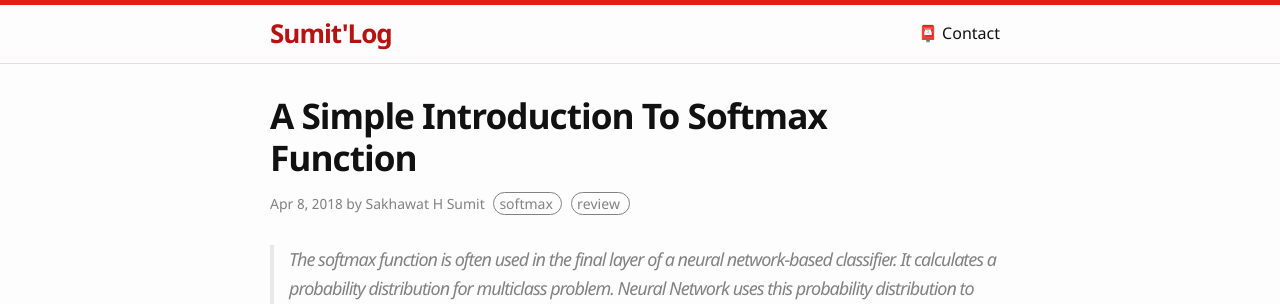
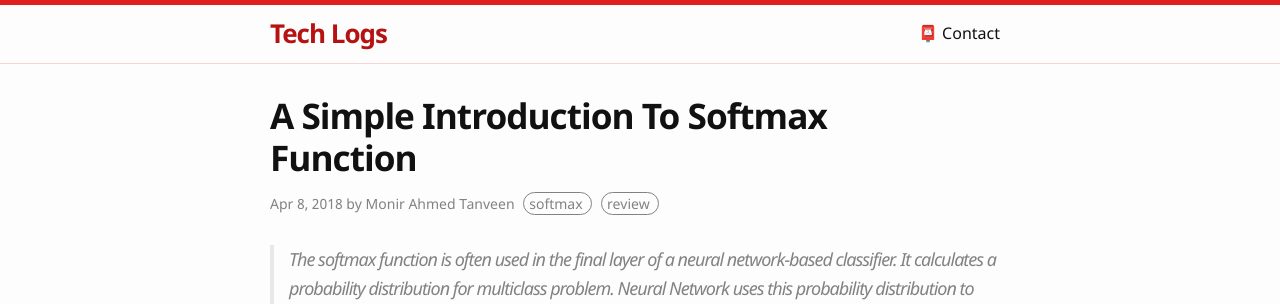
Before and after one commit to monirahmedtanveen/sumit.log, a Jekyll site: the page built from _posts/2018-05-25-a-simple-introduction-to-softmax -function.md, in a window 1280 px wide and 900 px high. Shown: the top 304 px of the window. Built offline with Jekyll 4.4.1, drawn with Linux system fonts in a browser that asks for light colours; formulas are drawn with MathJax 3.

Commit message:
updated _config.yml

```diff
--- a/_config.yml
+++ b/_config.yml
@@ -1,11 +1,11 @@
-title: Sumit'Log
-name: "Sumit's Notes"
-author: Sakhawat H Sumit
-linkedin_username: sakhawathsumit
-twitter_username: sakhawathsumit
-baseurl: "/sumit.log"
+title: Tech Logs
+name: "Monir's Notes"
+author: Monir Ahmed Tanveen
+linkedin_username: monirahmedtanveen
+twitter_username: monirtanveen
+baseurl: "/tech.logs"
 description: Document my learning notes.
-profile_url: "http://sakhawathsumit.github.io"
+profile_url: "https://monirahmedtanveen.github.io/"
 
 # Build settings
 markdown: kramdown
```
